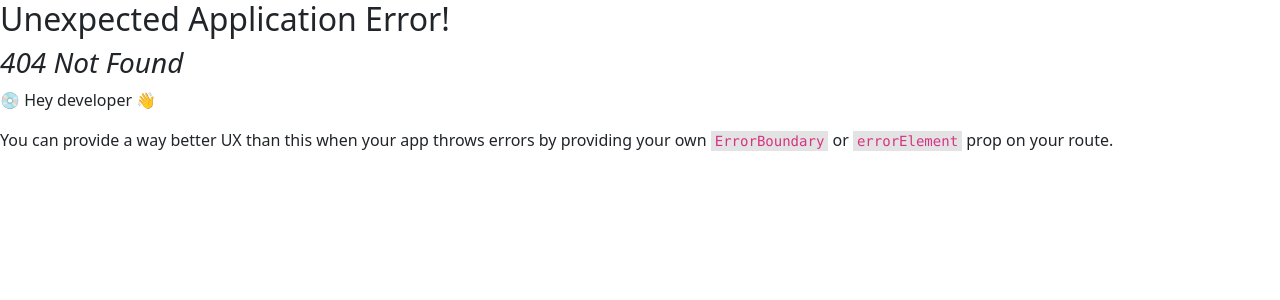
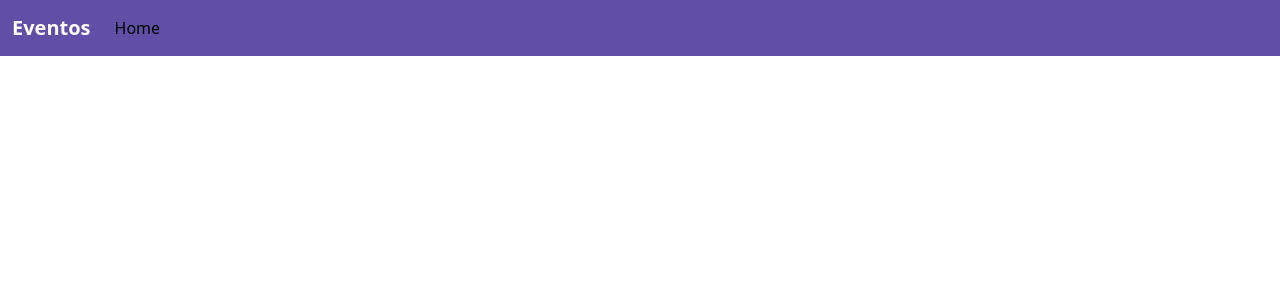
Before and after one commit to ayanokoujifl/Eventos-react-firebase-bootstrap, a React (Vite) app: page /home in a window 1280 px wide. Before the commit this address had no page. Shown: the top 300 px of the page. Built offline with nearby package versions, Linux system fonts and the light colour scheme.

Commit message:
Initial impl navbar

```diff
--- /dev/null
+++ b/src/components/home/home.jsx
@@ -0,0 +1,9 @@
+import { Nav } from "../navbar/nav";
+
+export function Home() {
+  return (
+    <>
+      <Nav />
+    </>
+  );
+}
--- /dev/null
+++ b/src/components/navbar/nav.css
@@ -0,0 +1,3 @@
+.navbar {
+  background-color: #614ea6;
+}
--- /dev/null
+++ b/src/components/navbar/nav.jsx
@@ -0,0 +1,33 @@
+import "./nav.css";
+
+export function Nav() {
+  return (
+    <>
+      <nav class="navbar navbar-expand-lg">
+        <div class="container-fluid">
+          <span class="navbar-brand text-white fw-bold">Eventos</span>
+          <button
+            class="navbar-toggler"
+            type="button"
+            data-bs-toggle="collapse"
+            data-bs-target="#navbarNav"
+            aria-controls="navbarNav"
+            aria-expanded="false"
+            aria-label="Toggle navigation"
+          >
+            <span class="navbar-toggler-icon"></span>
+          </button>
+          <div class="collapse navbar-collapse" id="navbarNav">
+            <ul class="navbar-nav">
+              <li class="nav-item">
+                <a class="nav-link active" aria-current="page" href="#">
+                  Home
+                </a>
+              </li>
+            </ul>
+          </div>
+        </div>
+      </nav>
+    </>
+  );
+}
--- a/src/main.jsx
+++ b/src/main.jsx
@@ -3,6 +3,7 @@ import ReactDOM from "react-dom/client";
 import { createBrowserRouter, RouterProvider } from "react-router-dom";
 import { Login } from "./components/login/login";
 import { Create } from "./components/create/create";
+import { Home } from "./components/home/home";
 
 const router = createBrowserRouter([
   {
@@ -13,6 +14,10 @@ const router = createBrowserRouter([
     path: "/create",
     element: <Create />,
   },
+  {
+    path: "/home",
+    element: <Home />,
+  },
 ]);
 
 ReactDOM.createRoot(document.getElementById("root")).render(
```
Also changed, not shown: src/components/home/home.css (added).
